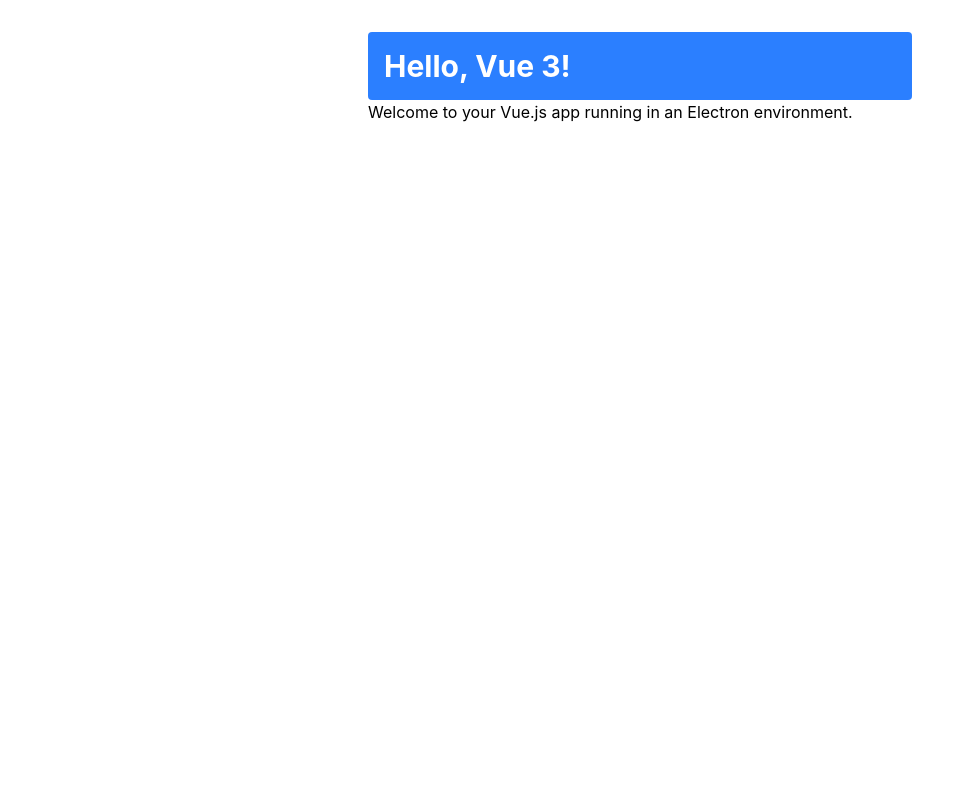
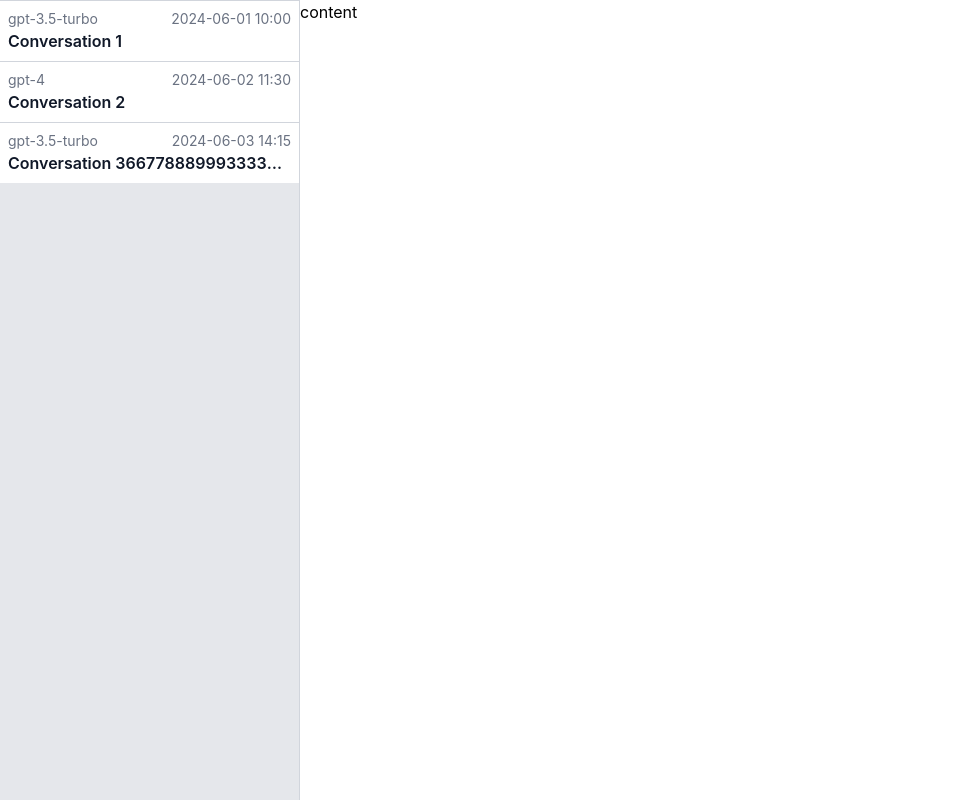
Before and after one commit to spica1108/AI-Chat, a Vue app: page / in a window 1280 px wide. Shown: the whole page, without its empty margins (0-975 px from the left). Built offline with nearby package versions, Linux system fonts and the light colour scheme.

Commit message:
编写 ConversationList 组件

```diff
--- a/src/App.vue
+++ b/src/App.vue
@@ -1,8 +1,22 @@
 <template>
-  <h1 class="text-3xl font-bold bg-blue-500 text-white p-4 rounded">Hello, Vue 3!</h1>
-  <p>Welcome to your Vue.js app running in an Electron environment.</p>
+  <div class=" flex items-center justify-between h-screen">
+    <div class=" w-[300px] bg-gray-200 h-full border-r border-gray-300">
+      <ConversationList :items="items" />
+    </div>
+    <div class="h-full flex-1">
+      content
+    </div>
+  </div>
+
 </template>
 
-<script setup>
-console.log("App component loaded");
+<script setup lang="ts">
+import { ConversationProps } from './types';
+import ConversationList from './components/ConversationList.vue';
+const items: ConversationProps[] = [
+  { id: 1, selectedModel: 'gpt-3.5-turbo', title: 'Conversation 1', createdAt: '2024-06-01 10:00',updatedAt: '2024-06-01 10:00' },
+  { id: 2, selectedModel: 'gpt-4', title: 'Conversation 2', createdAt: '2024-06-02 11:30',updatedAt: '2024-06-02 11:30' },
+  { id: 3, selectedModel: 'gpt-3.5-turbo', title: 'Conversation 3667788899933333333222222', createdAt: '2024-06-03 14:15', updatedAt: '2024-06-03 14:15' },
+];
+console.log('This message is being logged by "App.vue", included via Vite');
 </script>
--- /dev/null
+++ b/src/components/ConversationList.vue
@@ -0,0 +1,24 @@
+<template>
+  <div class="conversation-list">
+    <!-- 鼠标点击有箭头效果 -->
+    <div
+      class="item border-gray-300 border-t cursor-pointer bg-white hover:bg-gray-200 p-2"
+      v-for="item in items"
+      :key="item.id"
+    >
+      <a href="#">
+        <div class="flex justify-between items-center text-sm leading-5 text-gray-500">
+          <span>{{ item.selectedModel }}</span>
+          <span>{{ item.updatedAt }}</span>
+        </div>
+        <h2 class=" font-semibold leading-6 text-gray-900 truncate">{{ item.title }}</h2>
+      </a>
+    </div>
+  </div>
+</template>
+
+<script setup lang="ts">
+import { ConversationProps } from '../types'
+//传入ts类型，怎样的数据
+defineProps<{ items: ConversationProps[] }>()
+</script>
--- a/src/index.css
+++ b/src/index.css
@@ -1,9 +1,10 @@
 @import "tailwindcss";
 body {
+  /* 在全局CSS或Tailwind中重置 */
   font-family:
     -apple-system, BlinkMacSystemFont, 'Segoe UI', Roboto, Helvetica, Arial,
     sans-serif;
   margin: auto;
-  max-width: 38rem;
-  padding: 2rem;
+  max-width: none;
+  padding: 0;
 }
--- /dev/null
+++ b/src/types.ts
@@ -0,0 +1,12 @@
+//类型文件
+
+//和conversation相关的数据结构
+export interface ConversationProps {
+  id: number; //唯一标识符
+  title: string; //对话标题
+  selectedModel: string; //选择的模型
+  createdAt: string; //创建时间
+  updatedAt: string; //最后更新时间
+  providedId: number; //使用哪个模型创建的conversation
+}
+//接下来创建对应的组件
```
Also changed, not shown: 1 other file (tests, documents, lock files or other folders).
